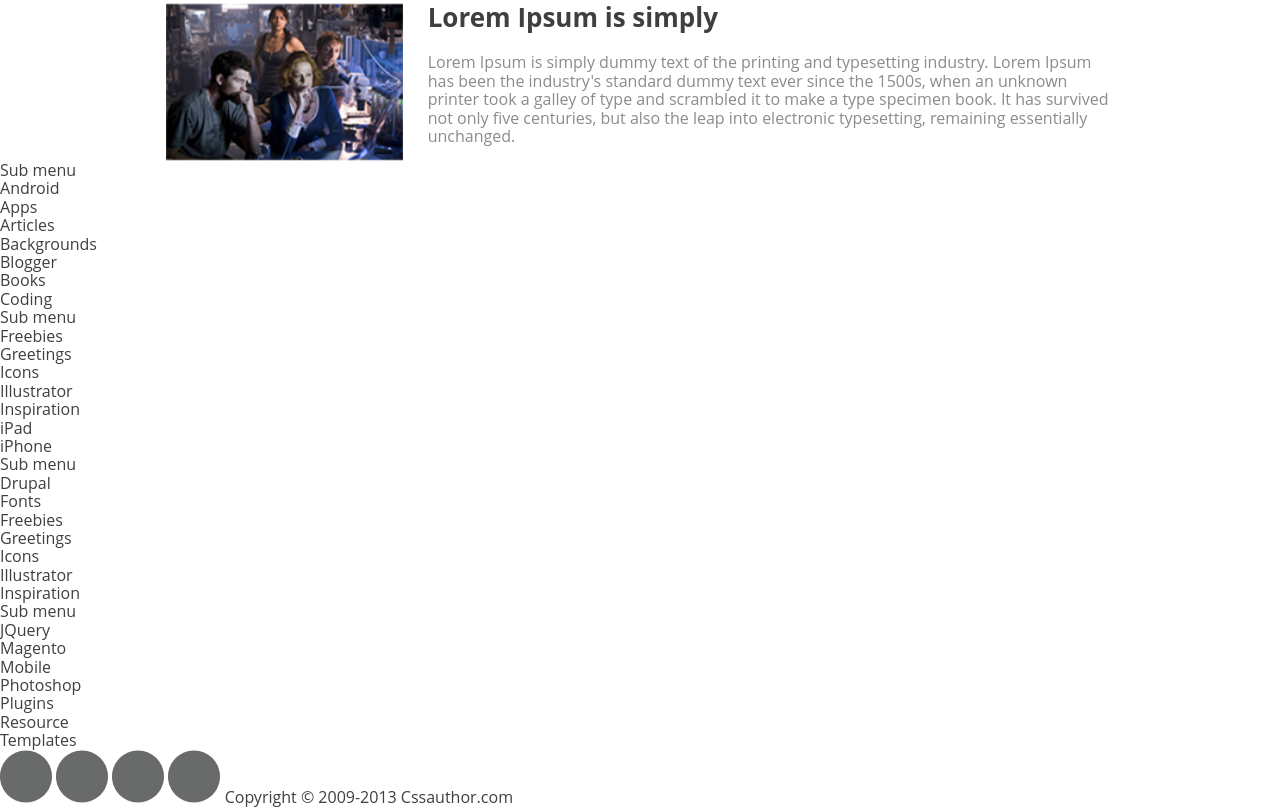
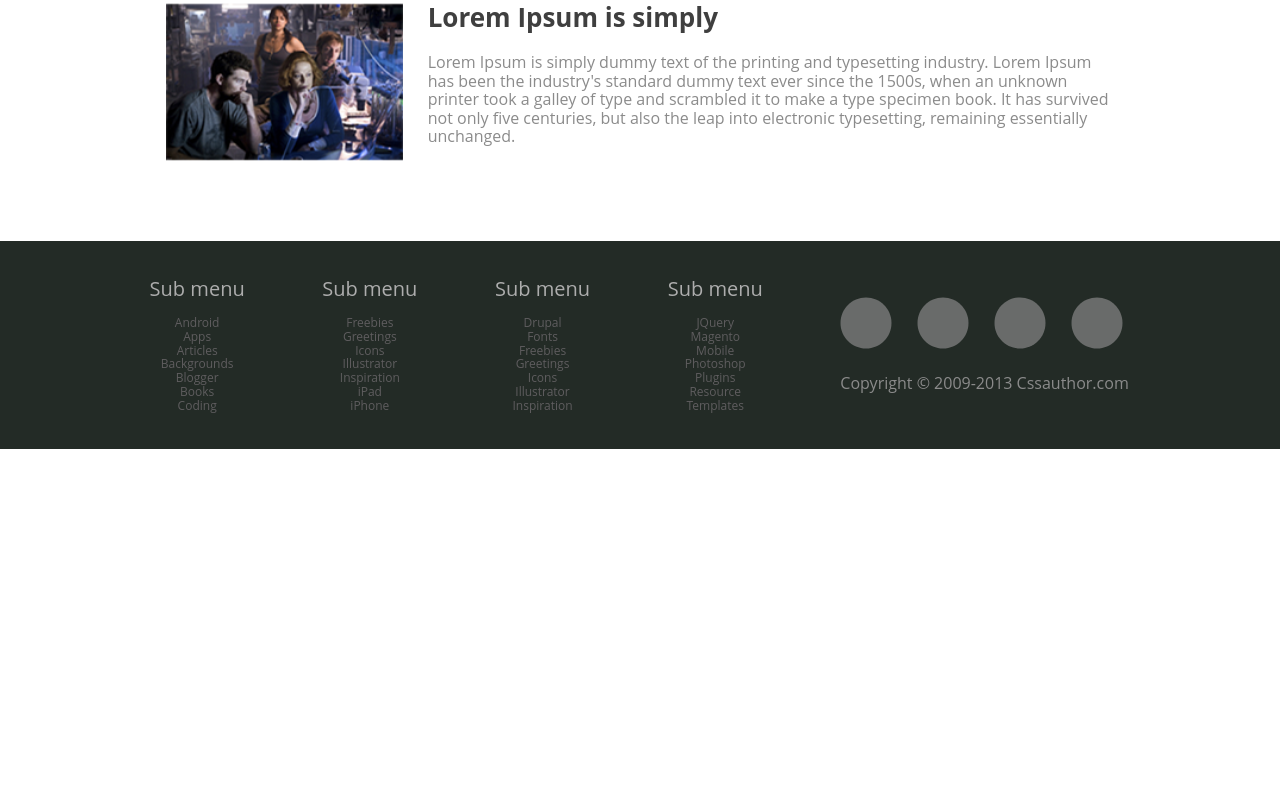
Before and after one commit to alexanderkalyupanov/alma-test-task, a website: page alma-test-task/index.html in a window 1280 px wide. Shown: the part 1586-2394 px from the top of the page. After the commit the page ends 2035 px from the top, so only its background shows below. Drawn offline with Linux system fonts and the light colour scheme.

Commit message:
feat: begin adding styles for footer

```diff
--- a/alma-test-task/assets/css/style.scss
+++ b/alma-test-task/assets/css/style.scss
@@ -258,3 +258,47 @@ body {
     height: 100%;
   }
 }
+
+// Footer
+.footer {
+
+  background-color: #232b26;
+  &__container {
+    margin-top: 80px;
+    padding: 2.25rem 4.5rem;
+    display: flex;
+    justify-content: space-evenly;
+    align-items: center;
+  }
+   &__list {
+    display: flex;
+    align-items: center;
+    flex-direction: column;
+    span {
+      color: #ADADAD;
+      font-size: 1.25rem;
+    }
+  }
+  &__item {
+    color: #5f5d5f;
+    font-size: 0.75rem;
+    text-align: left;
+  }
+  &__item:first-of-type {
+    padding-top: 1rem;
+  }
+  &__socials-box {
+    display: flex;
+    gap: 25px;
+    flex-wrap: wrap;
+    max-width: 290px;
+
+    span {
+      color: var(--dark-gray);
+    }
+  }
+  &__social {
+    width: 52px;
+    height: 52px;
+  }
+}
--- a/alma-test-task/index.html
+++ b/alma-test-task/index.html
@@ -165,9 +165,9 @@
     </main>
     <!-- Footer section -->
     <footer class="footer">
-      <div class="container">
+      <div class="container footer__container">
         <ul class="footer__list">
-          Sub menu
+          <span>Sub menu</span>
           <li class="footer__item">Android</li>
           <li class="footer__item">Apps</li>
           <li class="footer__item">Articles</li>
@@ -177,7 +177,7 @@
           <li class="footer__item">Coding</li>
         </ul>
         <ul class="footer__list">
-          Sub menu
+          <span>Sub menu</span>
           <li class="footer__item">Freebies</li>
           <li class="footer__item">Greetings</li>
           <li class="footer__item">Icons</li>
@@ -187,7 +187,7 @@
           <li class="footer__item">iPhone</li>
         </ul>
         <ul class="footer__list">
-          Sub menu
+          <span>Sub menu</span>
           <li class="footer__item">Drupal</li>
           <li class="footer__item">Fonts</li>
           <li class="footer__item">Freebies</li>
@@ -197,7 +197,7 @@
           <li class="footer__item">Inspiration</li>
         </ul>
         <ul class="footer__list">
-          Sub menu
+          <span>Sub menu</span>
           <li class="footer__item">JQuery</li>
           <li class="footer__item">Magento</li>
           <li class="footer__item">Mobile</li>
@@ -206,7 +206,7 @@
           <li class="footer__item">Resource</li>
           <li class="footer__item">Templates</li>
         </ul>
-        <div class="footer__socials-list">
+        <div class="footer__socials-box">
           <img
             src="./assets/icons/fb.svg"
             alt="facebook icons"
```
Also changed, not shown: alma-test-task/assets/css/style.css, 1 other file.
